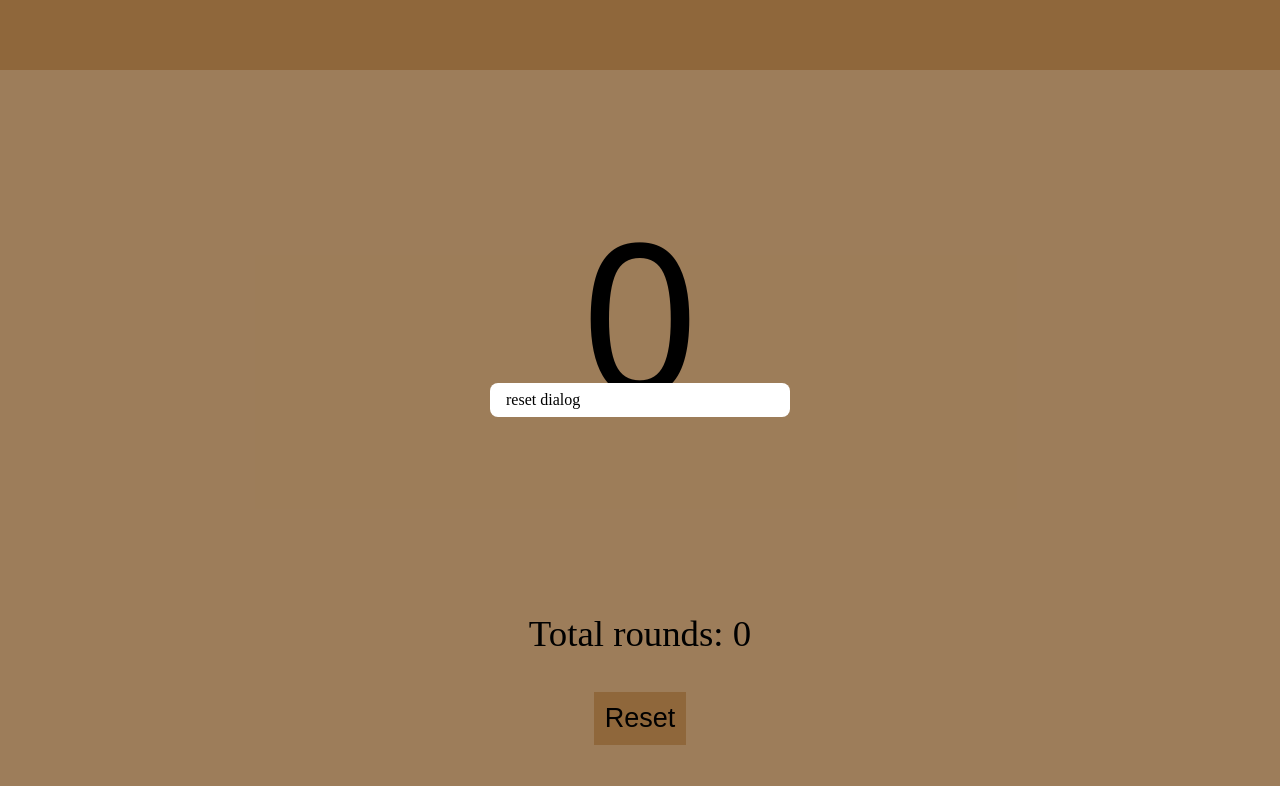
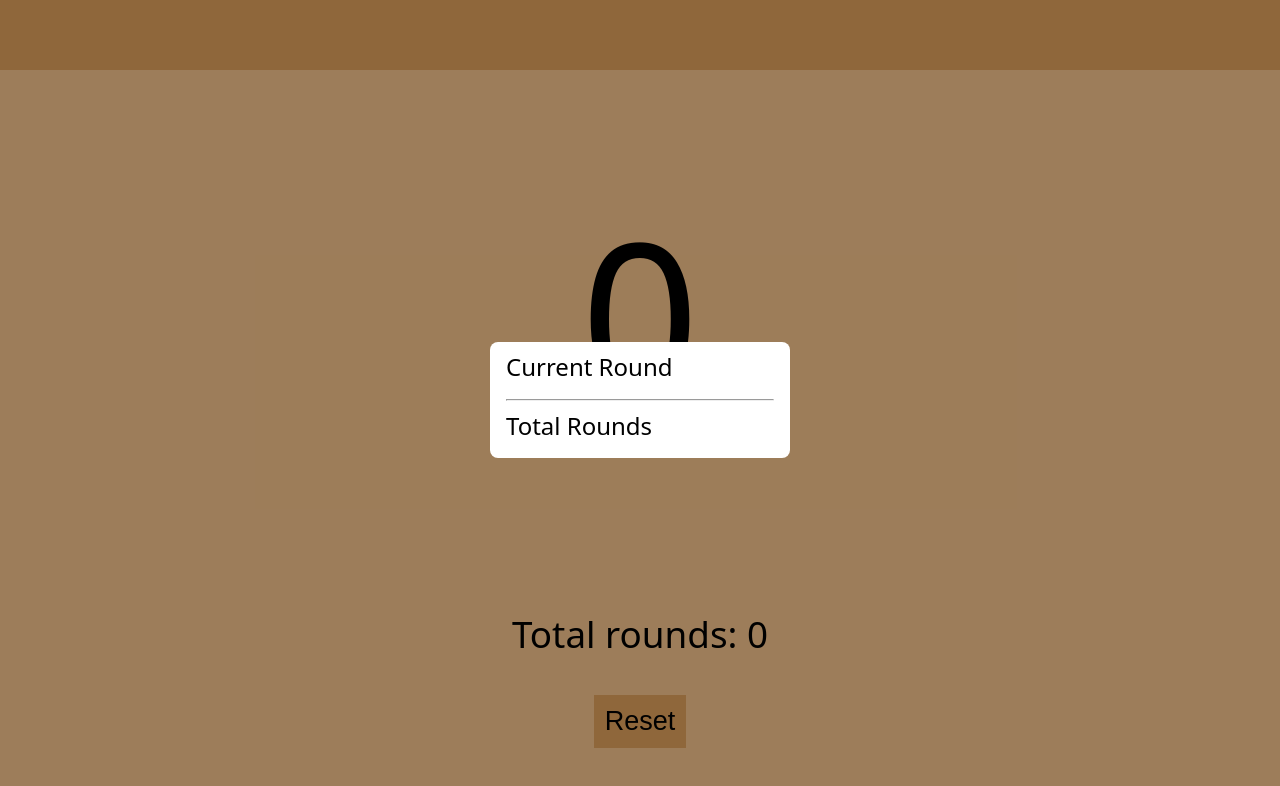
Before and after one commit to yb1997/japam, an Angular app: page / in a window 1280 px wide. Both pictures are taken after a click on the button "Reset". Shown: the top 786 px of the page. Built offline with nearby package versions, Linux system fonts and the light colour scheme.

Commit message:
Implement reset dialog

```diff
--- a/package.json
+++ b/package.json
@@ -22,7 +22,9 @@
     "@angular/router": "^18.0.0",
     "@capacitor/android": "^6.1.0",
     "@capacitor/angular": "^2.0.3",
+    "@capacitor/app": "^6.0.0",
     "@capacitor/core": "latest",
+    "@capacitor/preferences": "^6.0.1",
     "rxjs": "~7.8.0",
     "tslib": "^2.3.0",
     "zone.js": "~0.14.3"
--- a/src/app/screens/home/home.screen.html
+++ b/src/app/screens/home/home.screen.html
@@ -7,17 +7,22 @@
     </button> -->
 
     {{roundCounter()}}
-
   </section>
 
   <section class="bottom">
     <div>Total rounds: {{totalRound()}}</div>
-    <button class="reset-button" (click)="onReset()">Reset</button>
+    <button class="reset-button" (click)="showResetDialog()">Reset</button>
   </section>
 </div>
 
 <ng-template #resetDialog>
-    <div class="reset-container">
-        reset dialog
-    </div>
+  <div class="reset-container">
+    <ul>
+      @for(item of counterList; track item; let lastItem = $last){
+      <li (click)="onReset(item)" class="list-item">{{item}}</li>
+      @if(!lastItem) {
+      <hr />
+      } }
+    </ul>
+  </div>
 </ng-template>
--- a/src/app/screens/home/home.screen.scss
+++ b/src/app/screens/home/home.screen.scss
@@ -13,8 +13,6 @@
   flex: 2;
   width: 100%;
   font-size: 13rem;
-  font-family: system-ui, -apple-system, BlinkMacSystemFont, "Segoe UI", Roboto,
-    Oxygen, Ubuntu, Cantarell, "Open Sans", "Helvetica Neue", sans-serif;
 
 }
 
@@ -51,4 +49,15 @@
   background: #fff;
   border-radius: 8px;
   padding: 8px 16px;
+
+  ul {
+    list-style: none;
+    padding: 0;
+    margin: 0;
+
+    .list-item {
+      font-size: 24px;
+      padding-bottom: .5rem;
+    }
+  }
 }
--- a/src/app/screens/home/home.screen.ts
+++ b/src/app/screens/home/home.screen.ts
@@ -7,7 +7,14 @@ import {
   signal,
 } from "@angular/core";
 import { AppbarComponent } from "../../layouts/app-bar/app-bar.component";
-import { Dialog, DialogModule } from "@angular/cdk/dialog";
+import { Dialog, DialogModule, DialogRef } from "@angular/cdk/dialog";
+
+import { Preferences } from '@capacitor/preferences';
+import { App } from '@capacitor/app';
+
+
+type CounterName = "Current Round" | "Total Rounds";
+
 @Component({
   selector: "app-home",
   templateUrl: "home.screen.html",
@@ -19,25 +26,48 @@ export class HomeScreenComponent {
   @ViewChild("resetDialog")
   resetDialog!: TemplateRef<any>;
 
+  dialogRef: DialogRef | null = null;
+
+  counterList: CounterName[] = ["Current Round", "Total Rounds"];
+
   constructor(public dialog: Dialog) {}
 
-  readonly roundCounter = computed(() => this._counter() % this.threshold());
+  // readonly roundCounter = computed(() => this._counter() % this.threshold());
 
-  readonly totalRound = computed(() =>
-    Math.floor(this._counter() / this.threshold())
-  );
+  // readonly totalRound = computed(() =>
+  //   Math.floor(this._counter() / this.threshold())
+  // );
+
+  readonly roundCounter = signal(0);
+  readonly totalRound = signal(0);
 
   private readonly _counter = signal(0);
 
-  threshold = model(5); // acting like input() + signal
+  threshold = 5; // acting like input() + signal
 
   onRoundCounterClick() {
     this._counter.update((val) => val + 1);
+
+    this.totalRound.update((val) =>
+      this.roundCounter() + 1 === this.threshold ? val + 1 : val
+    );
+    this.roundCounter.update((val) => this._counter() % this.threshold);
   }
 
-  onReset() {
-    this.dialog.open(this.resetDialog, {
+  showResetDialog() {
+    this.dialogRef = this.dialog.open(this.resetDialog, {
       minWidth: "300px",
     });
   }
+
+  onReset(counterName: CounterName) {
+    if (counterName === "Total Rounds") {
+      this.totalRound.set(0);
+    }
+
+    this._counter.set(0);
+    this.roundCounter.set(0);
+
+    this.dialogRef?.close();
+  }
 }
--- a/src/styles.scss
+++ b/src/styles.scss
@@ -5,6 +5,8 @@
 body {
   margin: 0;
   padding: 0;
+  font-family: system-ui, -apple-system, BlinkMacSystemFont, "Segoe UI", Roboto,
+  Oxygen, Ubuntu, Cantarell, "Open Sans", "Helvetica Neue", sans-serif;
 }
 
 .flex-center {
```
Also changed, not shown: 4 other files (tests, documents, lock files or other folders).
